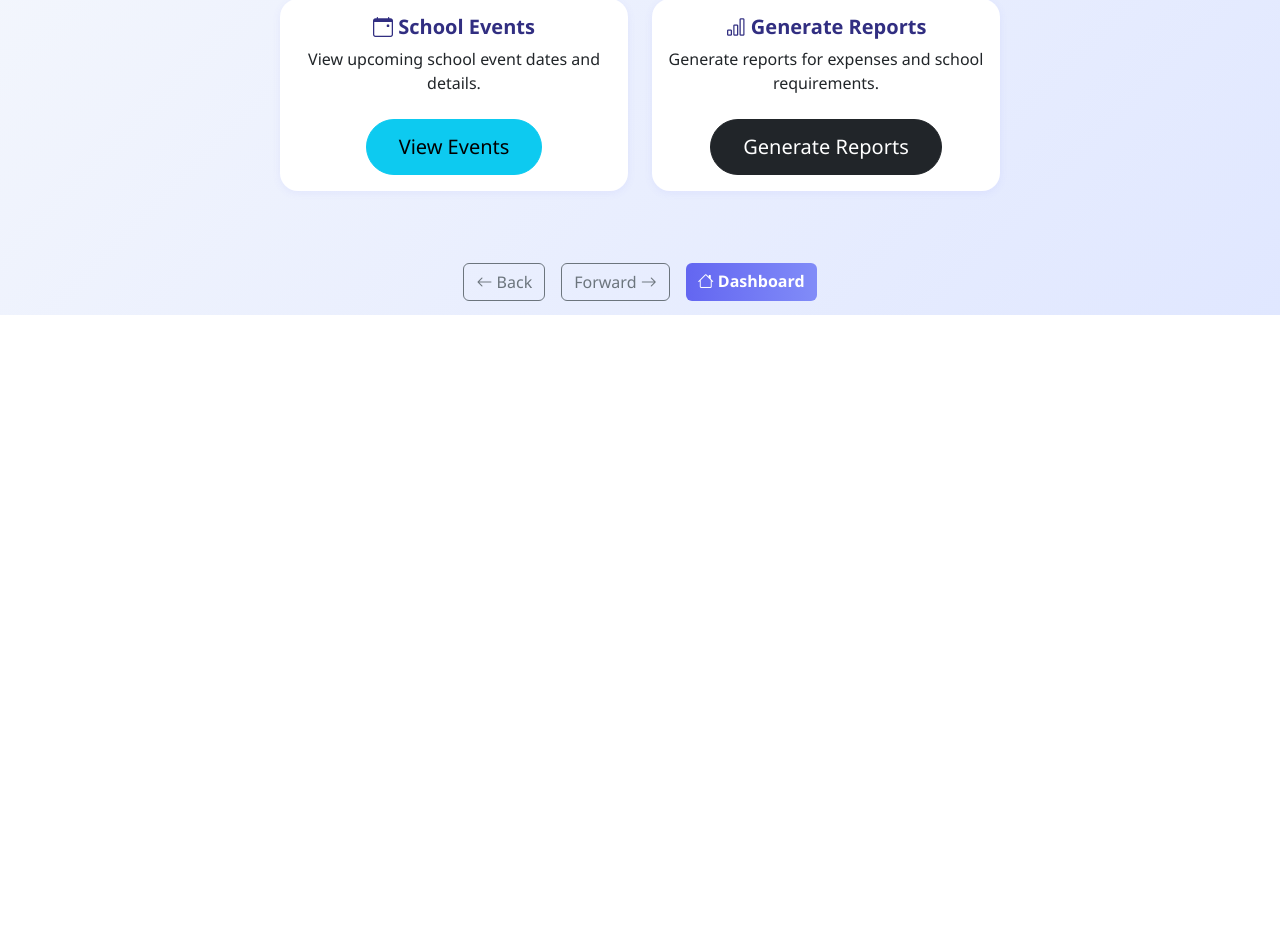
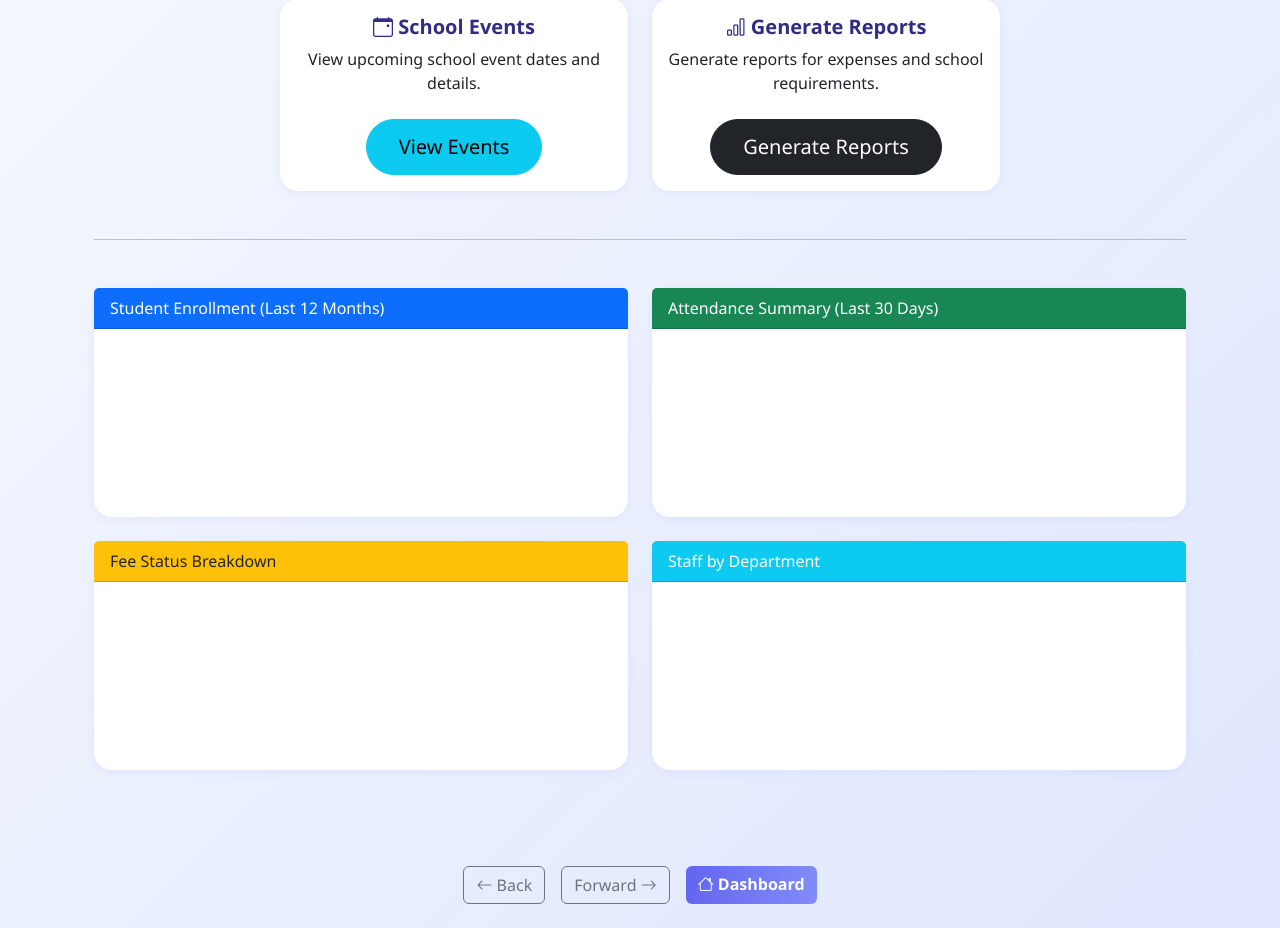
Before and after one commit to Obiero-Samuel/School-management-system-, a Flask app: page /admin/dashboard in a window 1280 px wide. Shown: the part 485-1413 px from the top of the page. Before the commit the page ends 800 px from the top, so only its background shows below. Run offline with Flask 3, Linux system fonts and the light colour scheme; the visitor is signed in with stand-in values (Sample User, id 1); a map, chart or similar area stays blank.

Commit message:
Fix parent login redirect and dashboard access

```diff
--- a/app.py
+++ b/app.py
@@ -1,3 +1,5 @@
+# ===================== STAFF DASHBOARD ROUTE =====================
+
 # ...existing code...
 # ------------------- TEACHER ENHANCEMENT ROUTES -------------------
 # (All teacher routes moved here, after app and decorators)
@@ -15,6 +17,7 @@ def parent_required(f):
             return redirect(url_for('login'))
         return f(*args, **kwargs)
     return decorated_function
+# ...existing code...
 from flask import Flask, render_template, request, redirect, url_for, session, flash, jsonify
 from flask_mail import Mail, Message
 from werkzeug.security import generate_password_hash, check_password_hash
@@ -268,7 +271,7 @@ def login():
                             except Exception:
                                 pass
                             session['full_name'] = f"{parent['first_name']} {parent['last_name']}" if parent else username
-                            return redirect(url_for('index'))  # Or parent dashboard if exists
+                            return redirect(url_for('parent_dashboard'))
                         else:
                             # fetch all results to clear buffer
                             try:
@@ -834,16 +837,16 @@ def admin_teacher_attendance_history():
 
 # ===================== STAFF ROUTES =====================
 
+
+# Staff dashboard route (for non-teaching staff)
 @app.route('/staff/dashboard')
 @staff_required
 def staff_dashboard():
-    department = session.get('department')
+    department = session.get('department', 'Unknown')
     current_datetime = datetime.now().strftime("%A, %B %d, %Y %I:%M %p")
-
     # Route to specific department dashboard
     if department == 'Teaching':
         return redirect(url_for('teacher_dashboard'))
-
     # For other departments, show basic dashboard
     return render_template('staff/dashboard.html',
                          department=department,
@@ -855,6 +858,10 @@ def staff_dashboard():
 def staff_tasks():
     conn = get_db_connection()
     tasks = []
+@app.route('/parent/dashboard')
+@parent_required
+def parent_dashboard():
+    return render_template('parent/dashboard.html')
     if conn:
         cursor = conn.cursor(dictionary=True)
         cursor.execute("""
--- a/templates/admin/dashboard.html
+++ b/templates/admin/dashboard.html
@@ -54,7 +54,43 @@
       </div>
     </div>
   </div>
+  <hr class="my-5">
+  <div class="row">
+    <div class="col-md-6 mb-4">
+      <div class="card shadow-sm">
+        <div class="card-header bg-primary text-white">Student Enrollment (Last 12 Months)</div>
+        <div class="card-body">
+          <canvas id="enrollmentChart"></canvas>
+        </div>
+      </div>
+    </div>
+    <div class="col-md-6 mb-4">
+      <div class="card shadow-sm">
+        <div class="card-header bg-success text-white">Attendance Summary (Last 30 Days)</div>
+        <div class="card-body">
+          <canvas id="attendanceChart"></canvas>
+        </div>
+      </div>
+    </div>
+    <div class="col-md-6 mb-4">
+      <div class="card shadow-sm">
+        <div class="card-header bg-warning text-dark">Fee Status Breakdown</div>
+        <div class="card-body">
+          <canvas id="feeChart"></canvas>
+        </div>
+      </div>
+    </div>
+    <div class="col-md-6 mb-4">
+      <div class="card shadow-sm">
+        <div class="card-header bg-info text-white">Staff by Department</div>
+        <div class="card-body">
+          <canvas id="staffChart"></canvas>
+        </div>
+      </div>
+    </div>
+  </div>
 </div>
+<script src="https://cdn.jsdelivr.net/npm/chart.js"></script>
 <script>
 function updateDateTime() {
   const now = new Date();
@@ -63,5 +99,59 @@ function updateDateTime() {
 }
 setInterval(updateDateTime, 1000);
 updateDateTime();
+
+// Fetch analytics data from backend
+fetch('/admin/analytics').then(res => res.json()).then(data => {
+  // Enrollment Chart
+  new Chart(document.getElementById('enrollmentChart'), {
+    type: 'line',
+    data: {
+      labels: data.enrollment.map(e => e[0]),
+      datasets: [{
+        label: 'Enrollments',
+        data: data.enrollment.map(e => e[1]),
+        borderColor: '#007bff',
+        backgroundColor: 'rgba(0,123,255,0.1)',
+        fill: true
+      }]
+    }
+  });
+  // Attendance Chart
+  new Chart(document.getElementById('attendanceChart'), {
+    type: 'doughnut',
+    data: {
+      labels: data.attendance.map(a => a[0]),
+      datasets: [{
+        label: 'Attendance',
+        data: data.attendance.map(a => a[1]),
+        backgroundColor: ['#28a745','#ffc107','#dc3545','#6c757d']
+      }]
+    }
+  });
+  // Fee Chart
+  new Chart(document.getElementById('feeChart'), {
+    type: 'pie',
+    data: {
+      labels: data.fees.map(f => f[0]),
+      datasets: [{
+        label: 'Fee Status',
+        data: data.fees.map(f => f[1]),
+        backgroundColor: ['#28a745','#ffc107','#dc3545']
+      }]
+    }
+  });
+  // Staff Chart
+  new Chart(document.getElementById('staffChart'), {
+    type: 'bar',
+    data: {
+      labels: data.staff.map(s => s[0]),
+      datasets: [{
+        label: 'Staff Count',
+        data: data.staff.map(s => s[1]),
+        backgroundColor: '#17a2b8'
+      }]
+    }
+  });
+});
 </script>
 {% endblock %}
```
Also changed, not shown: README.md.
